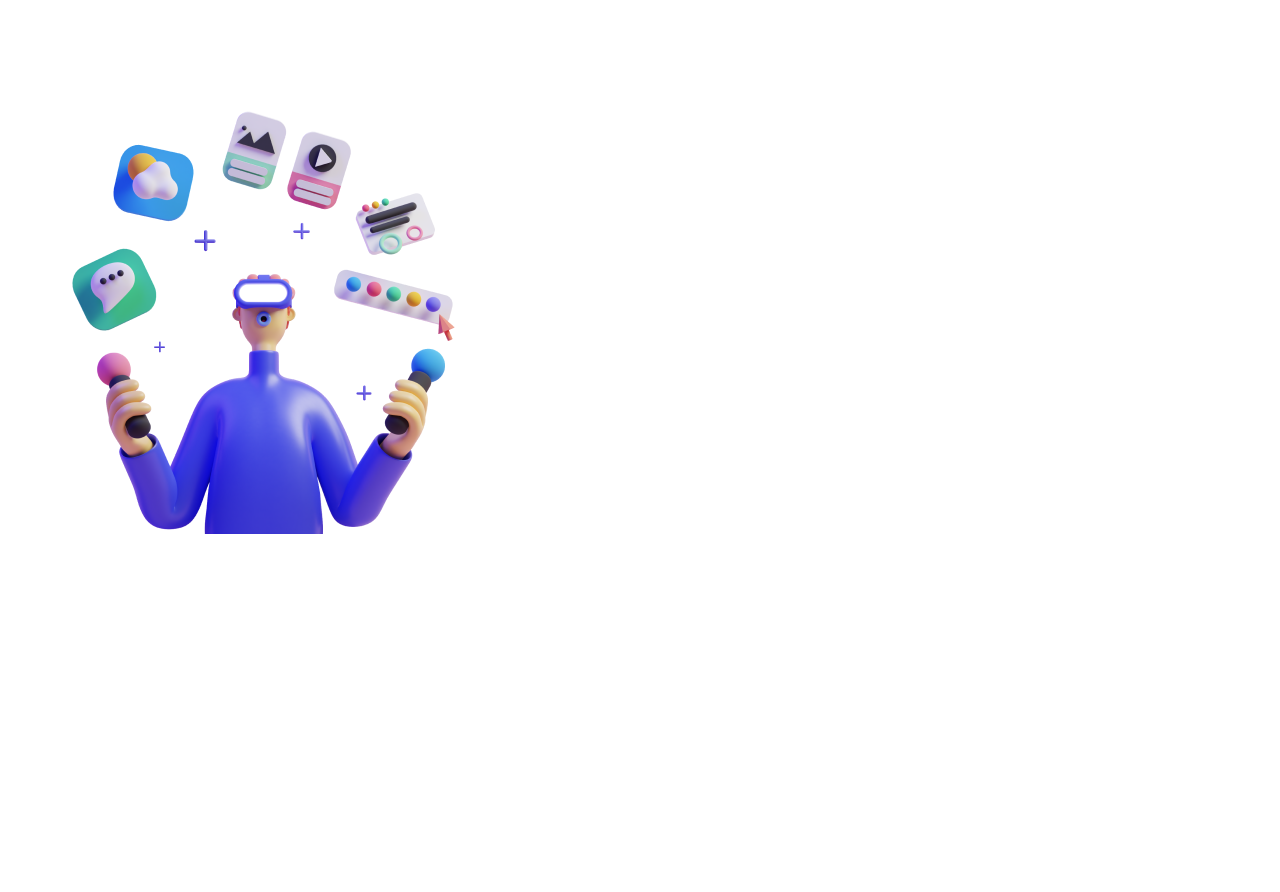
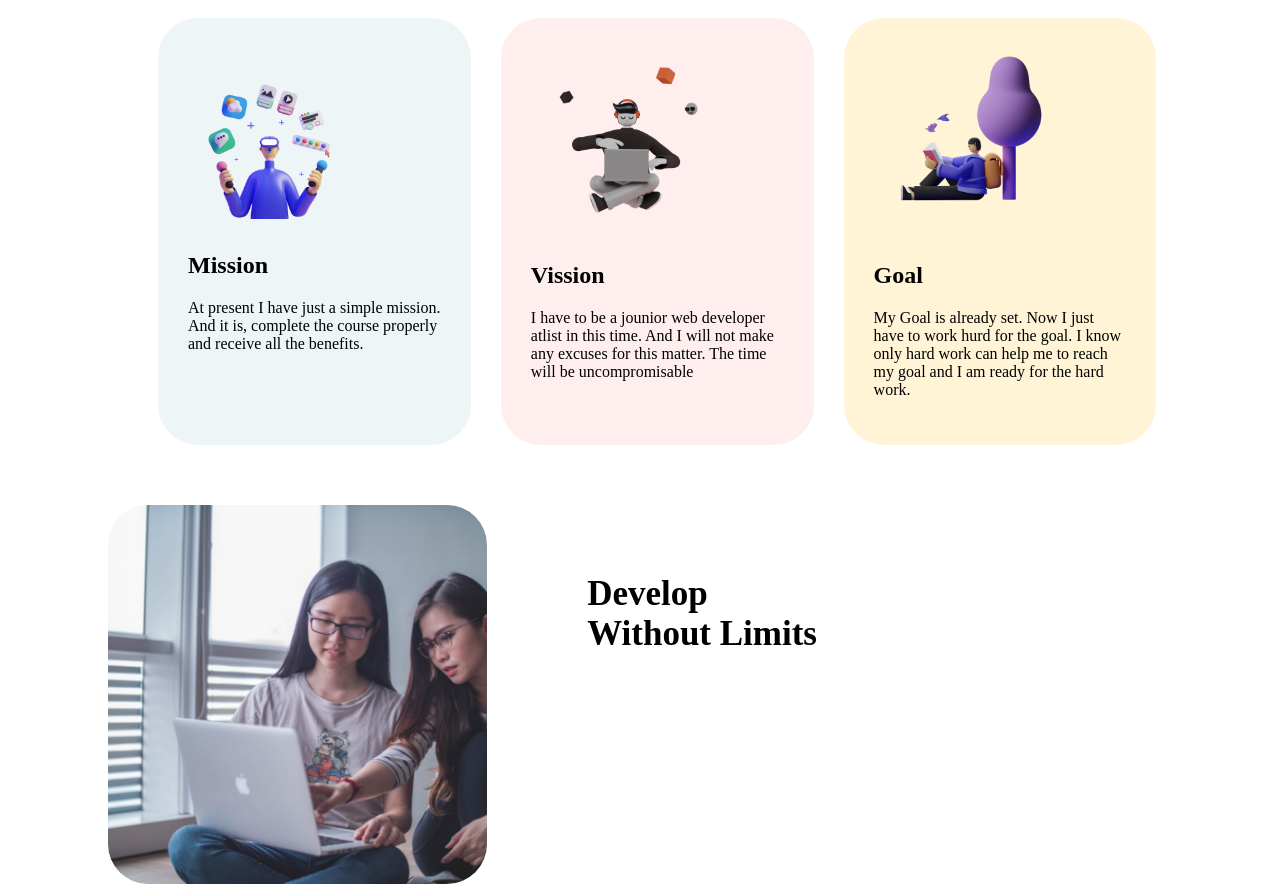
Before and after one commit to zami26/assignment-portfolio, a plain HTML site: page index.html in a window 1280 px wide. Shown: the part 706-1598 px from the top of the page. Before the commit the page ends 1280 px from the top, so only its background shows below. Drawn offline with Linux system fonts and the light colour scheme.

Commit message:
forth-commit

```diff
--- a/index.html
+++ b/index.html
@@ -13,8 +13,9 @@
     <section class="first-section">
         <div class="first-div">
             <h1 class="first-headline">Stay Focused on <br><span class="headline-color">Mission 2022</span> </h1>
-            <p>I have started my journey of 2022 with the dreem to be a web developer. In this journey my helpline is
-                programming hero. The head trainer of my course is Jhonker Mahbub</p>
+            <p>I have started my journey of 2022 with the dreem to be a web developer.<br> In this journey my helpline
+                is
+                programming hero. The head trainer of my course is <br>Jhonker Mahbub</p> <br>
 
             <a href="" class="explore-now">Explore Now</a> <br> <br> <br>
             <p>Scroll down to know more about us.</p>
@@ -23,12 +24,40 @@
             <img class="second-div" src="mission-2022-main/images/person/person-0.png">
         </div>
     </section>
-    <section>
-        <h1 class="second-headline">My mission in <span class="headline-color">2022</span> </h1>
-        <div>
-            <img src="mission-2022-main/images/illustrators/illustrator-1.png">
+    <h1 class="second-headline">My mission in <span class="headline-color">2022</span> </h1>
+    <section class="second-section">
+
+        <div class="third-div">
+            <img class="second-inage" src="mission-2022-main/images/illustrators/illustrator-1.png">
+            <h2>Mission</h2>
+            <p> At present I have just a simple mission. And it is, complete the course properly and receive all the
+                benefits.
+            </p>
+        </div>
+        <div class="forth-div">
+            <img class="third-image" src="mission-2022-main/images/illustrators/illustrator-2.png" alt="">
+            <h2>Vission</h2>
+            <p>I have to be a jounior web developer atlist in this time. And I will not make any excuses for this
+                matter. The time will be uncompromisable</p>
+
+        </div>
+        </div>
+        <div class="fith-div">
+            <img class="third-image" src="mission-2022-main/images/illustrators/illustrator-3.png" alt="">
+            <h2>Goal</h2>
+            <p>My Goal is already set. Now I just have to work hurd for the goal. I know only hard work can help me to
+                reach my goal and I am ready for the hard work.
+            </p>
         </div>
     </section>
+    <section class="third-section">
+        <img class="forth-image" src="mission-2022-main/images/pictures/coding.png">
+        <div class="sisth-div">
+            <h1 class="thard-headline">Develop <br>Without Limits</h1>
+            <p></p>
+        </div>
+    </section>
+
 
 
 </body>
--- a/style.css
+++ b/style.css
@@ -12,6 +12,35 @@ margin: 100px}
 .second-div{padding-bottom: 20px;
     width: 400px;}
 .first-section{display: flex;}
+.second-section{display: flex;}
 .second-headline{font-size: 40px;
 text-align: center;
 font-size: 50px;}
+.second-inage{
+    width: 190px;}
+ .third-div{width: 20%;
+background-color: #EDF5F6;
+padding: 30px;
+border-radius: 40px;
+margin-left: 150px;}
+.third-image{width: 190px;}
+.forth-div{width: 20%;
+background-color:#FFEEEE ;
+padding: 30px;
+border-radius:40px ;
+margin-left: 30px;}
+.fith-div{width: 20%;
+background-color:#FFF4D6 ;
+padding: 30px;
+border-radius:40px ;
+margin-left: 30px;
+height:40% ;}
+.forth-image{width: 30%;
+border-radius: 40px;
+margin-left: 100px ;
+margin-top: 60px;}
+.third-section{
+    display: flex;}
+.sisth-div{margin-top: 100px;
+margin-left: 100px;}
+.thard-headline{font-size: 35px;}
```
